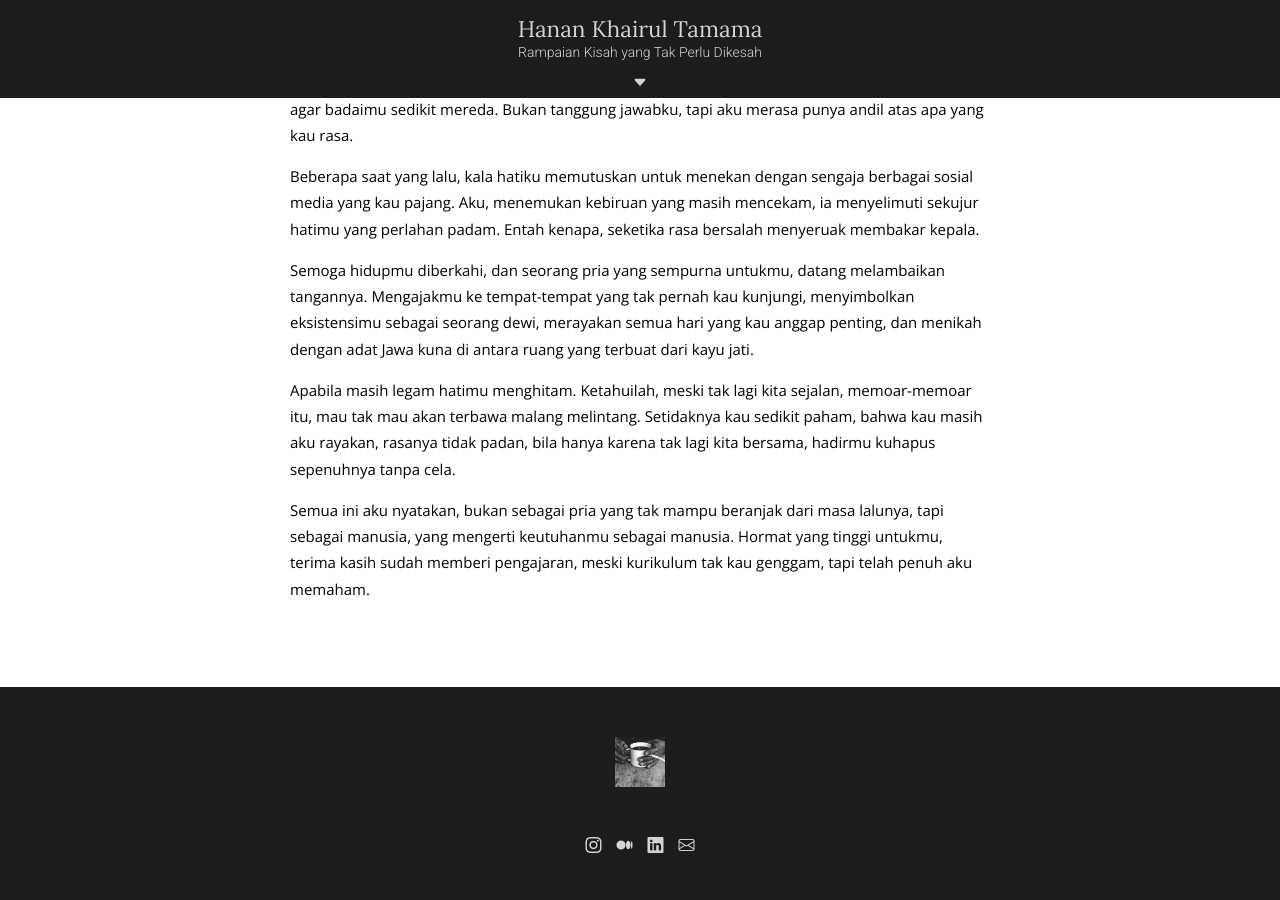
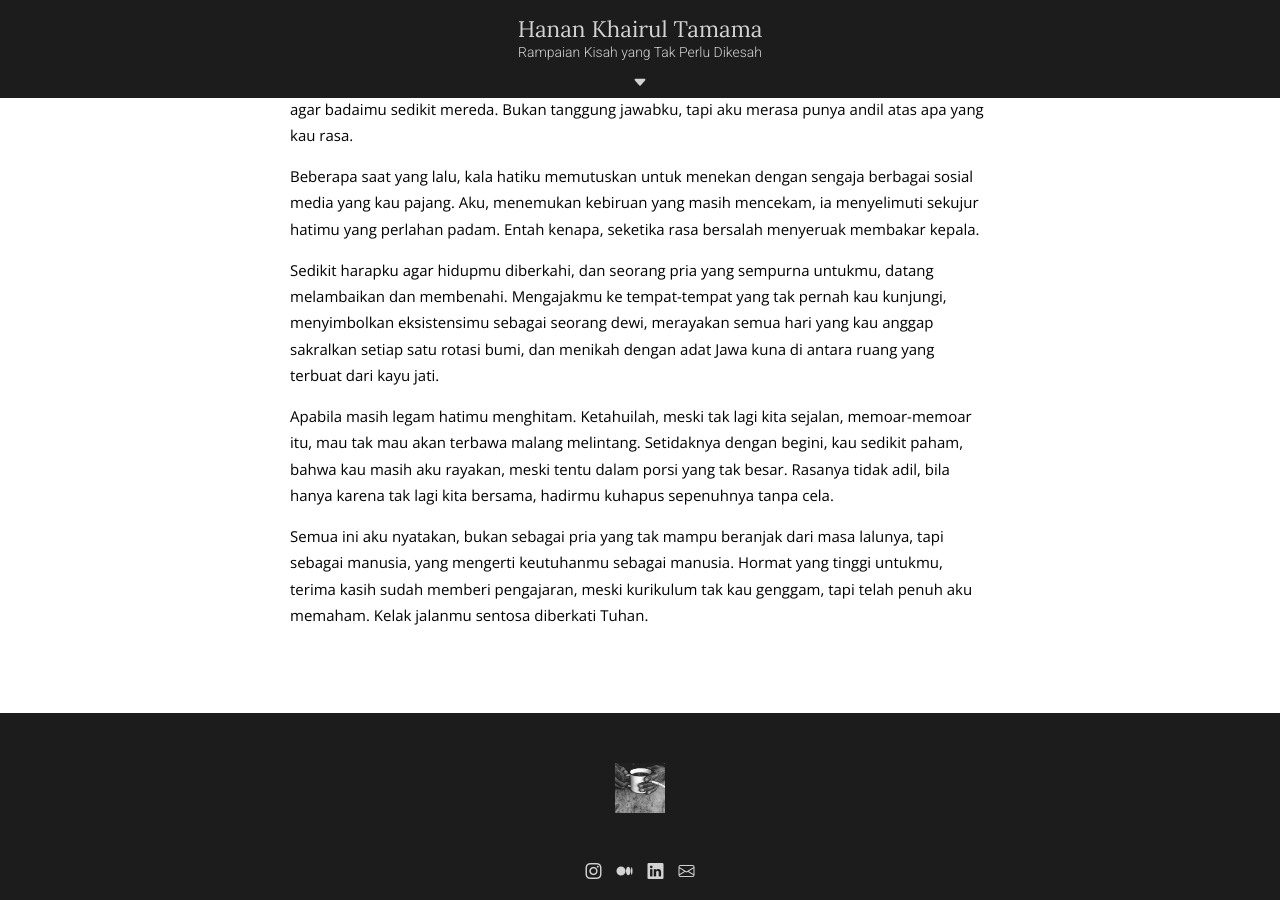
Before and after one commit to MeatBeaters/hanankhairultamama, a Jekyll site: the page built from _posts/2025-04-29-untuk-perempuan-yang-sempat-beri-kalam.md, in a window 1280 px wide and 900 px high, scrolled down 2384 px. Built offline with Jekyll 4.4.1, drawn with Linux system fonts in a browser that asks for light colours.

Commit message:
Update 2025-04-29-untuk-perempuan-yang-sempat-beri-kalam.md

```diff
--- a/_posts/2025-04-29-untuk-perempuan-yang-sempat-beri-kalam.md
+++ b/_posts/2025-04-29-untuk-perempuan-yang-sempat-beri-kalam.md
@@ -46,8 +46,8 @@ Sekali lagi, ini bukan ajakan untuk mengajakmu kembali. Tidak, tidak, tidak, ide
 
 Beberapa saat yang lalu, kala hatiku memutuskan untuk menekan dengan sengaja berbagai sosial media yang kau pajang. Aku, menemukan kebiruan yang masih mencekam, ia menyelimuti sekujur hatimu yang perlahan padam. Entah kenapa, seketika rasa bersalah menyeruak membakar kepala.
 
-Semoga hidupmu diberkahi, dan seorang pria yang sempurna untukmu, datang melambaikan tangannya. Mengajakmu ke tempat-tempat yang tak pernah kau kunjungi, menyimbolkan eksistensimu sebagai seorang dewi, merayakan semua hari yang kau anggap penting, dan menikah dengan adat Jawa kuna di antara ruang yang terbuat dari kayu jati.
+Sedikit harapku agar hidupmu diberkahi, dan seorang pria yang sempurna untukmu, datang melambaikan dan membenahi. Mengajakmu ke tempat-tempat yang tak pernah kau kunjungi, menyimbolkan eksistensimu sebagai seorang dewi, merayakan semua hari yang kau anggap sakralkan setiap satu rotasi bumi, dan menikah dengan adat Jawa kuna di antara ruang yang terbuat dari kayu jati.
 
-Apabila masih legam hatimu menghitam. Ketahuilah, meski tak lagi kita sejalan, memoar-memoar itu, mau tak mau akan terbawa malang melintang. Setidaknya kau sedikit paham, bahwa kau masih aku rayakan, rasanya tidak padan, bila hanya karena tak lagi kita bersama, hadirmu kuhapus sepenuhnya tanpa cela.
+Apabila masih legam hatimu menghitam. Ketahuilah, meski tak lagi kita sejalan, memoar-memoar itu, mau tak mau akan terbawa malang melintang. Setidaknya dengan begini, kau sedikit paham, bahwa kau masih aku rayakan, meski tentu dalam porsi yang tak besar. Rasanya tidak adil, bila hanya karena tak lagi kita bersama, hadirmu kuhapus sepenuhnya tanpa cela.
 
-Semua ini aku nyatakan, bukan sebagai pria yang tak mampu beranjak dari masa lalunya, tapi sebagai manusia, yang mengerti keutuhanmu sebagai manusia. Hormat yang tinggi untukmu, terima kasih sudah memberi pengajaran, meski kurikulum tak kau genggam, tapi telah penuh aku memaham.
+Semua ini aku nyatakan, bukan sebagai pria yang tak mampu beranjak dari masa lalunya, tapi sebagai manusia, yang mengerti keutuhanmu sebagai manusia. Hormat yang tinggi untukmu, terima kasih sudah memberi pengajaran, meski kurikulum tak kau genggam, tapi telah penuh aku memaham. Kelak jalanmu sentosa diberkati Tuhan.
```
